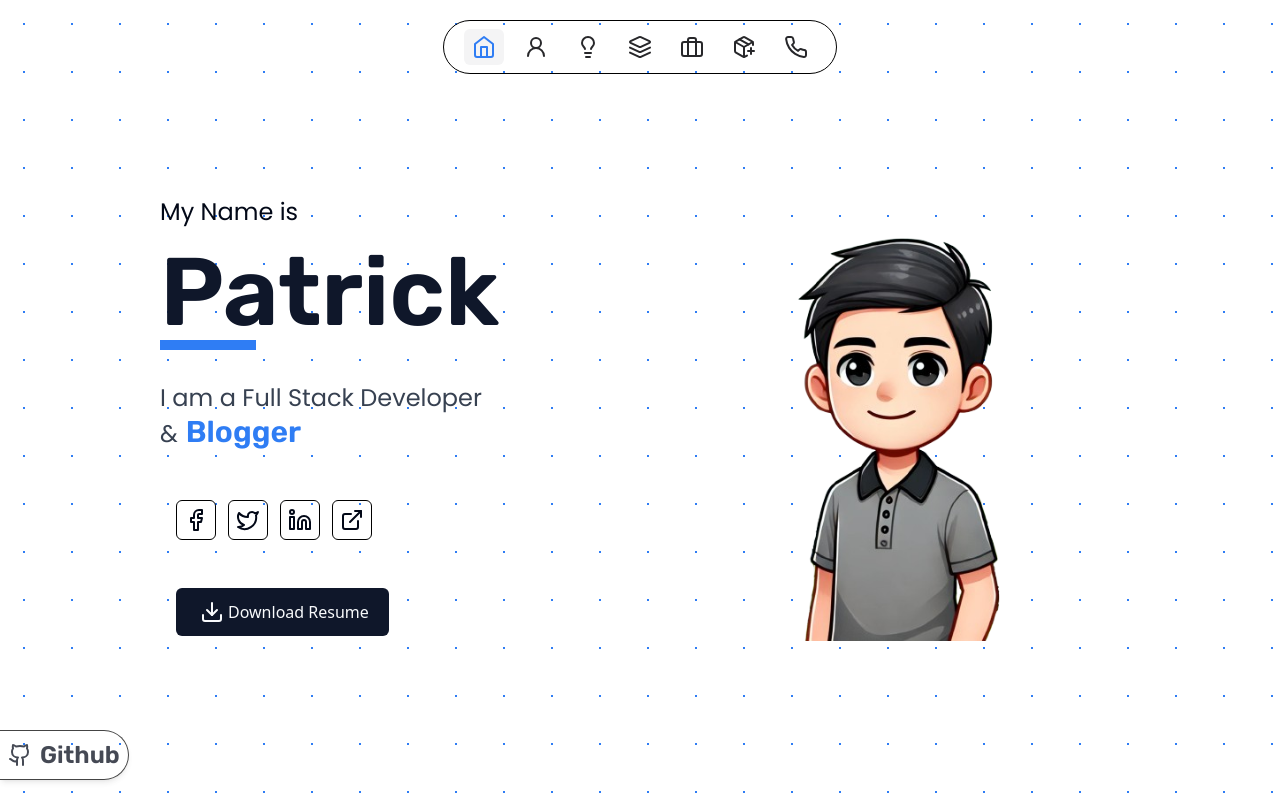
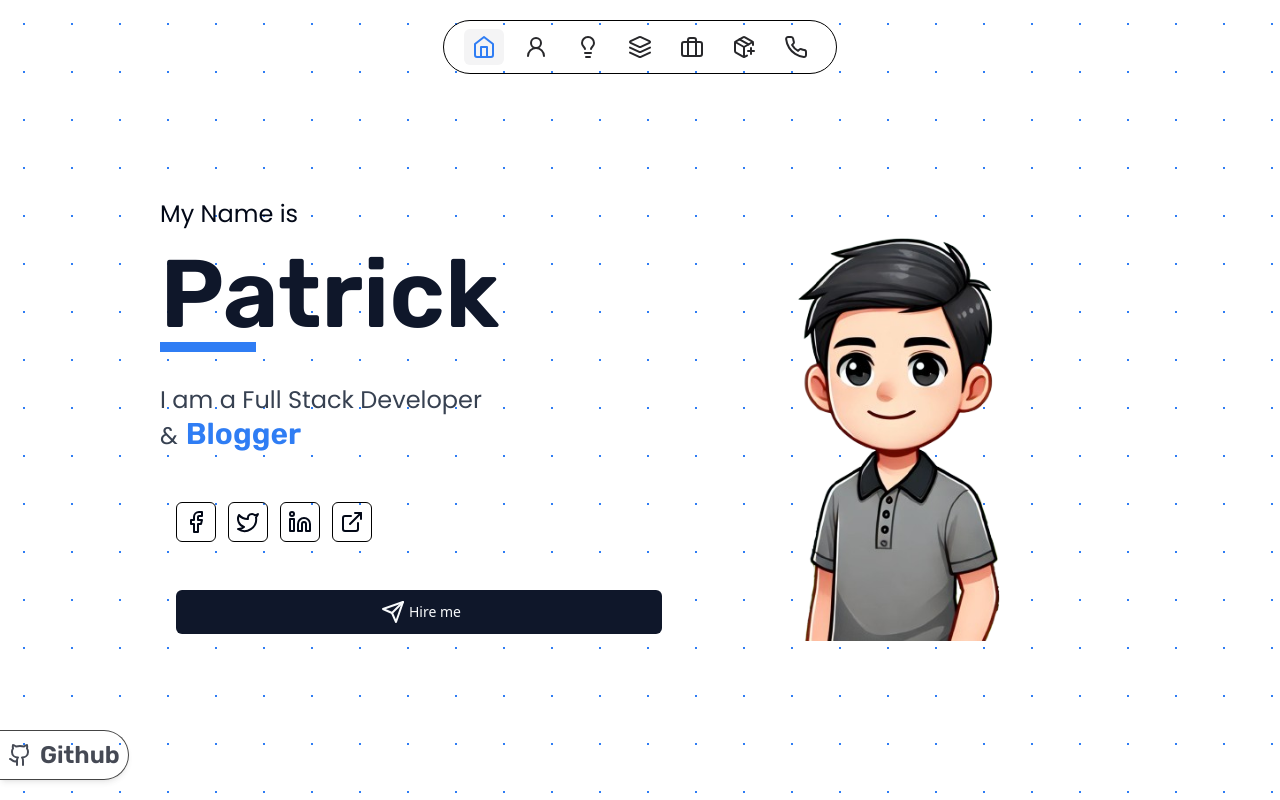
Before and after one commit to thuhoaitt98/hoaitran_portfolio, a Next.js app: page / in a window 1280 px wide. Built offline with nearby package versions, Linux system fonts and the light colour scheme.

Commit message:
fix-button

```diff
--- a/src/components/DownLoadResumeBtn.tsx
+++ b/src/components/DownLoadResumeBtn.tsx
@@ -4,7 +4,7 @@ import HackerBtn from "./HackerBtn";
 function DownLoadResumeBtn() {
     return (
         <div className="mt-2 h-fit w-full px-4 py-2">
-            <HackerBtn label="Download Resume" />
+            <HackerBtn label="Hire me" />
         </div>
     );
 }
--- a/src/components/HackerBtn.tsx
+++ b/src/components/HackerBtn.tsx
@@ -1,7 +1,9 @@
 "use client";
 import { useEffect, useState } from "react";
-import { Button } from "./ui/button";
-import { Download } from "lucide-react";
+import { buttonVariants } from "./ui/button";
+import { Send } from "lucide-react";
+import Link from "next/link";
+import { cn } from "@/lib/utils";
 
 const HackerBtn = ({ label }: { label: string }) => {
     const [displayText, setDisplayText] = useState(label);
@@ -33,15 +35,18 @@ const HackerBtn = ({ label }: { label: string }) => {
     }, [label]);
 
     return (
-        <Button
-            size={"lg"}
-            className="px-5 py-6 text-base"
+        <Link
+            href="https://t.me/hungdhv97"
+            target="blank"
+            className={cn(
+                buttonVariants({ variant: "default", size: "lg" }),
+                "flex",
+            )}
             onMouseEnter={startScrambling}
         >
-            {" "}
-            <Download className="mx-1" />
+            <Send className="mx-1" />
             {displayText}
-        </Button>
+        </Link>
     );
 };
 
```
